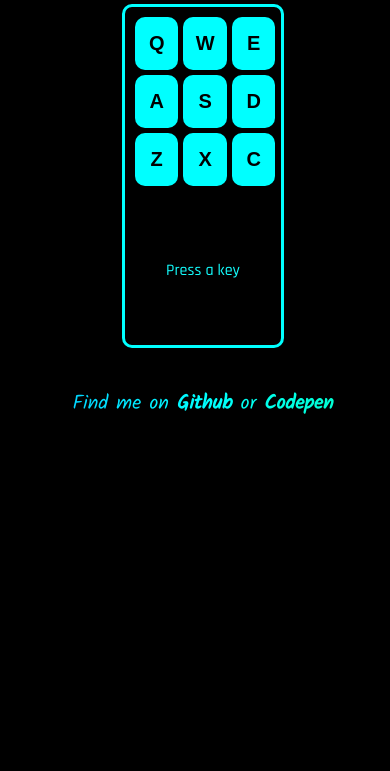
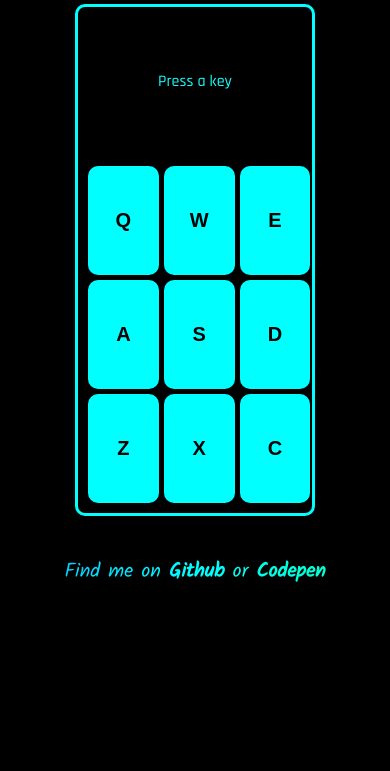
Before and after one commit to Clumsynite/drum-machine, a plain HTML site: page index.html in a window 390 px wide. Shown: the part 73-844 px from the top of the page. Drawn offline with nearby package versions, Linux system fonts and the light colour scheme.

Commit message:
Changed mobile layout
Almost fit screen
Display above
Numpad Below

```diff
--- a/style.css
+++ b/style.css
@@ -85,23 +85,23 @@
   text-decoration: none;
 }
 
-@media screen and (max-width: 600px){
+@media screen and (max-width: 720px){
   #name {
     font-size: large;
     margin: 20px 0;
   }
   #app {
-    width: 100vw;
+    width: 100%;
   }
   #drum-machine {
-    flex-flow: column;
-    width: 40vw;
-    height: 40vh;
+    flex-flow: column-reverse;
+    width: 60vw;
+    height: 60vh;
   }
   #numpad {
     margin: 10px;
-    width: 90%;
-    height: 20vh;
+    width: 95%;
+    height: 40vh;
   }
   .drum-pad {
     font-size: 20px;
```
